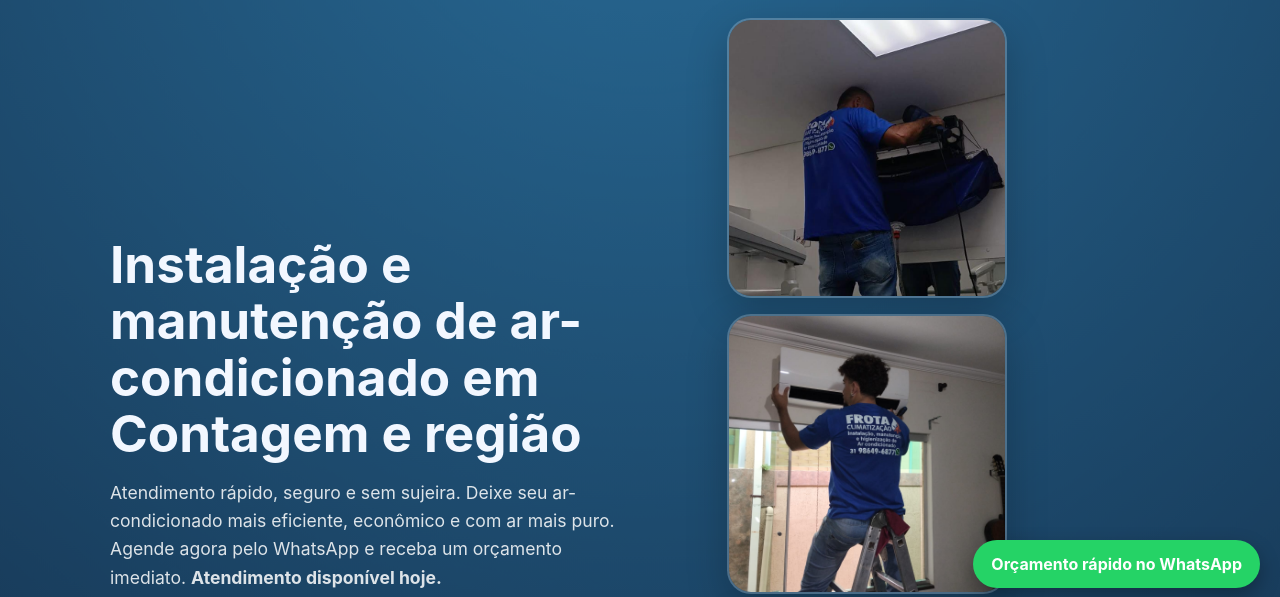
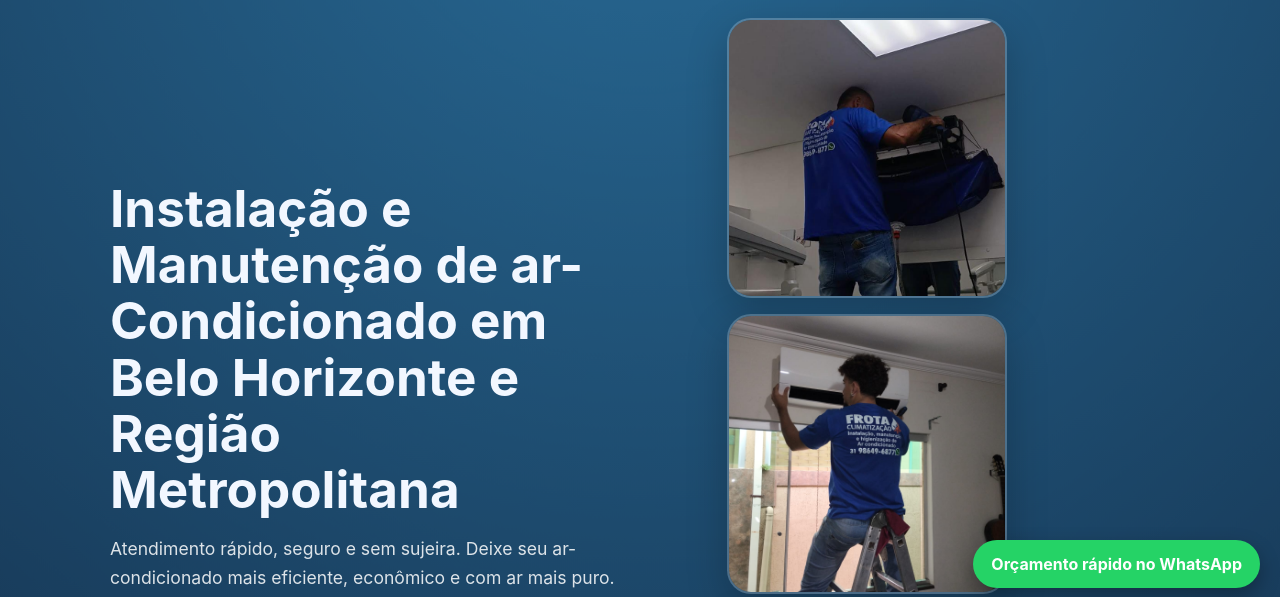
Before and after one commit to BrunoXaviers/landing-page-frota-climatizacao, a plain HTML site: page index.html in a window 1280 px wide. Shown: the part 192-789 px from the top of the page. Drawn offline with Linux system fonts and the light colour scheme.

Commit message:
Textos Ajustados

```diff
--- a/index.html
+++ b/index.html
@@ -26,7 +26,7 @@
 
         <div class="hero">
           <div class="hero-content">
-            <h2>Instalação e manutenção de ar-condicionado em Contagem e região</h2>
+            <h2>Instalação e Manutenção de ar-Condicionado em Belo Horizonte e Região Metropolitana</h2>
             <p>
               Atendimento rápido, seguro e sem sujeira.
               Deixe seu ar-condicionado mais eficiente, econômico e com ar mais puro.
```
